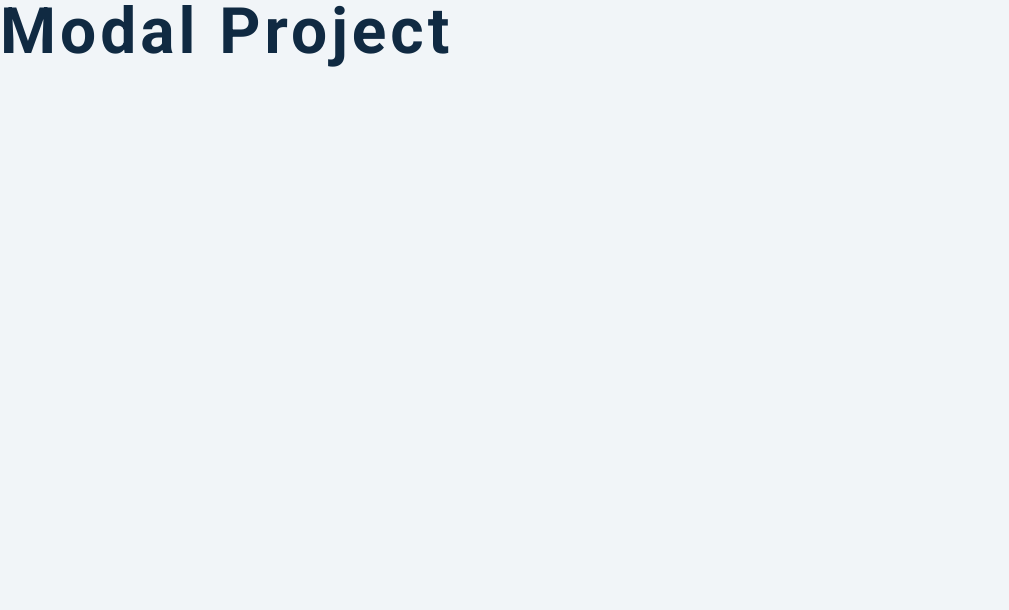
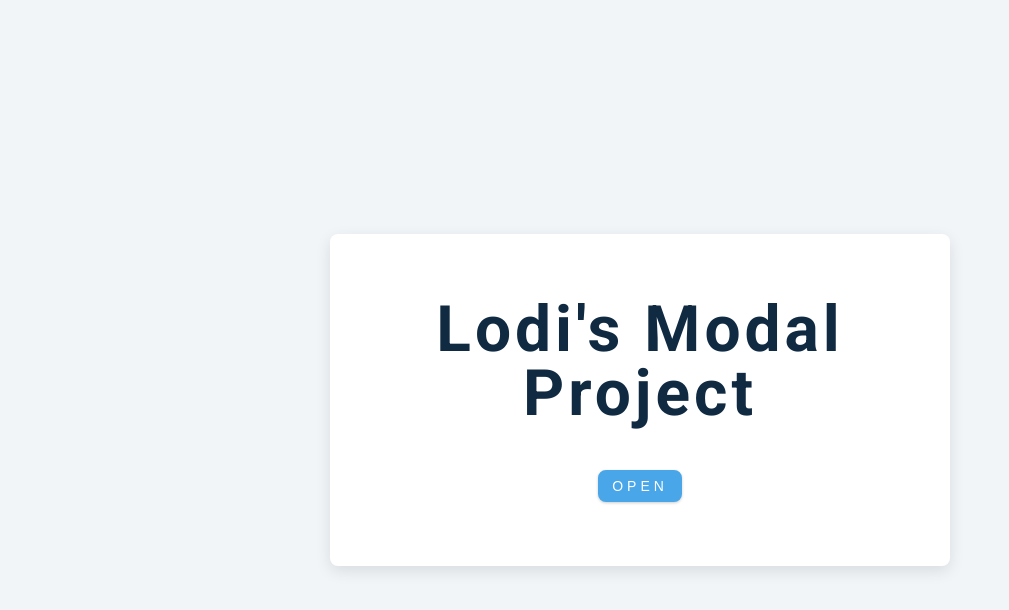
Before and after one commit to lodipalle/modal-project, a plain HTML site: page index.html in a window 1280 px wide. Shown: the whole page, without its empty margins (0-1009 px from the left). Drawn offline with nearby package versions, Linux system fonts and the light colour scheme.

Commit message:
refined index.html

```diff
--- a/index.html
+++ b/index.html
@@ -13,7 +13,14 @@
     <link rel="stylesheet" href="styles.css" />
   </head>
   <body>
-    <h1>modal project</h1>
+    <header class="hero">
+      <div class="banner">
+        <h1>Lodi's Modal Project</h1>
+        <button class="btn modal-btn">
+          Open
+        </button>
+      </div>
+    </header>
     <!-- javascript -->
     <script src="app.js"></script>
   </body>
```
